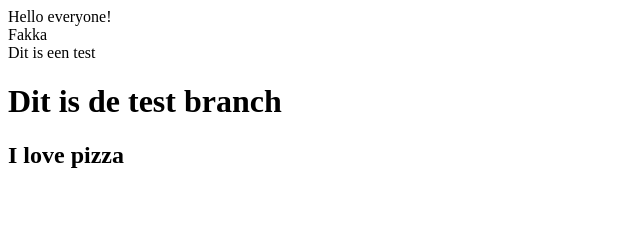
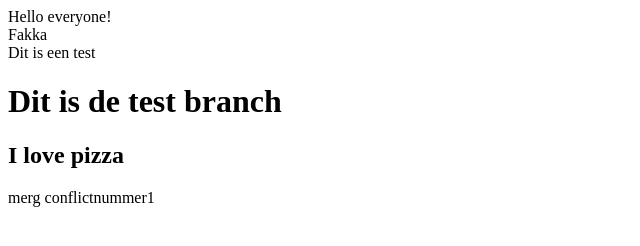
Before and after one commit to Randy20020603/New-Demo, a plain HTML site: page index.html in a window 1280 px wide. Shown: the whole page, without its empty margins (0-640 px from the left). Drawn offline with Linux system fonts and the light colour scheme.

Commit message:
new <p> added

```diff
--- a/index.html
+++ b/index.html
@@ -3,3 +3,4 @@
 <div>Dit is een test</div>
 <h1>Dit is de test branch</h1>
 <h2>I love pizza</h2>
+<p>merg conflictnummer1</p>
```
